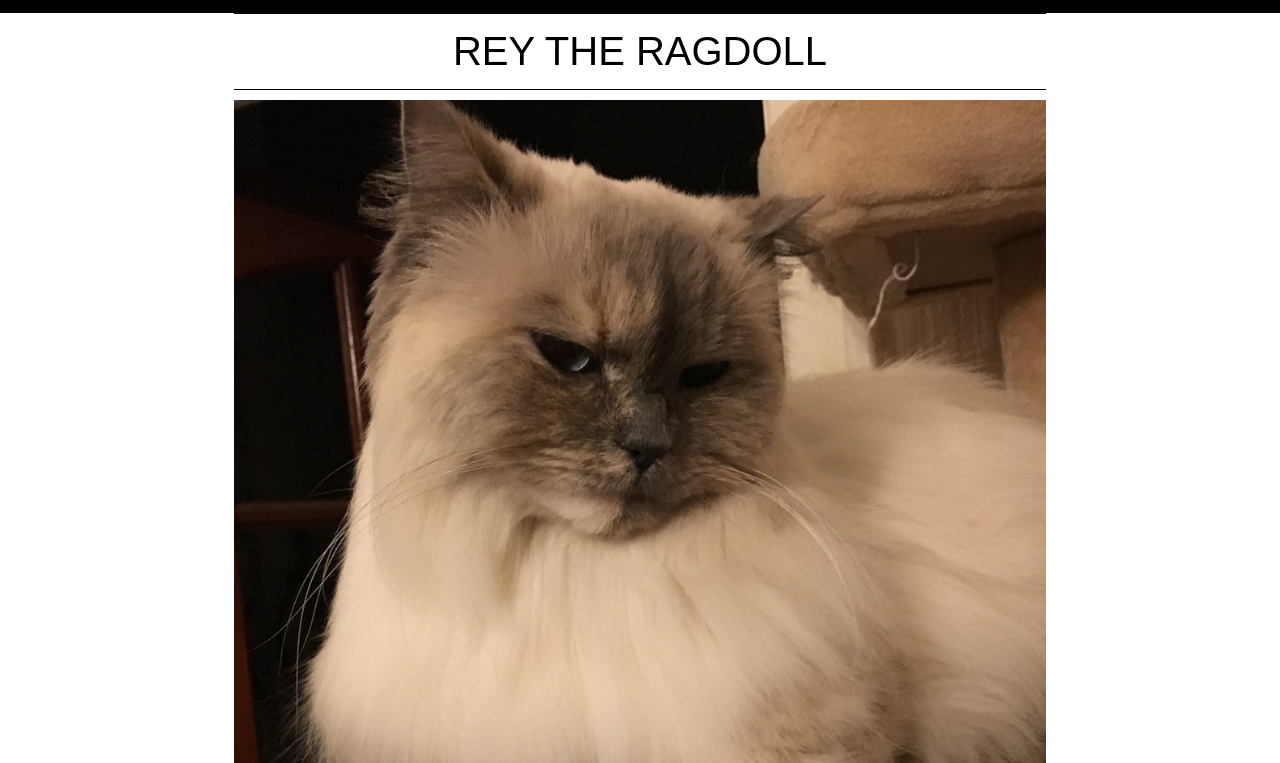
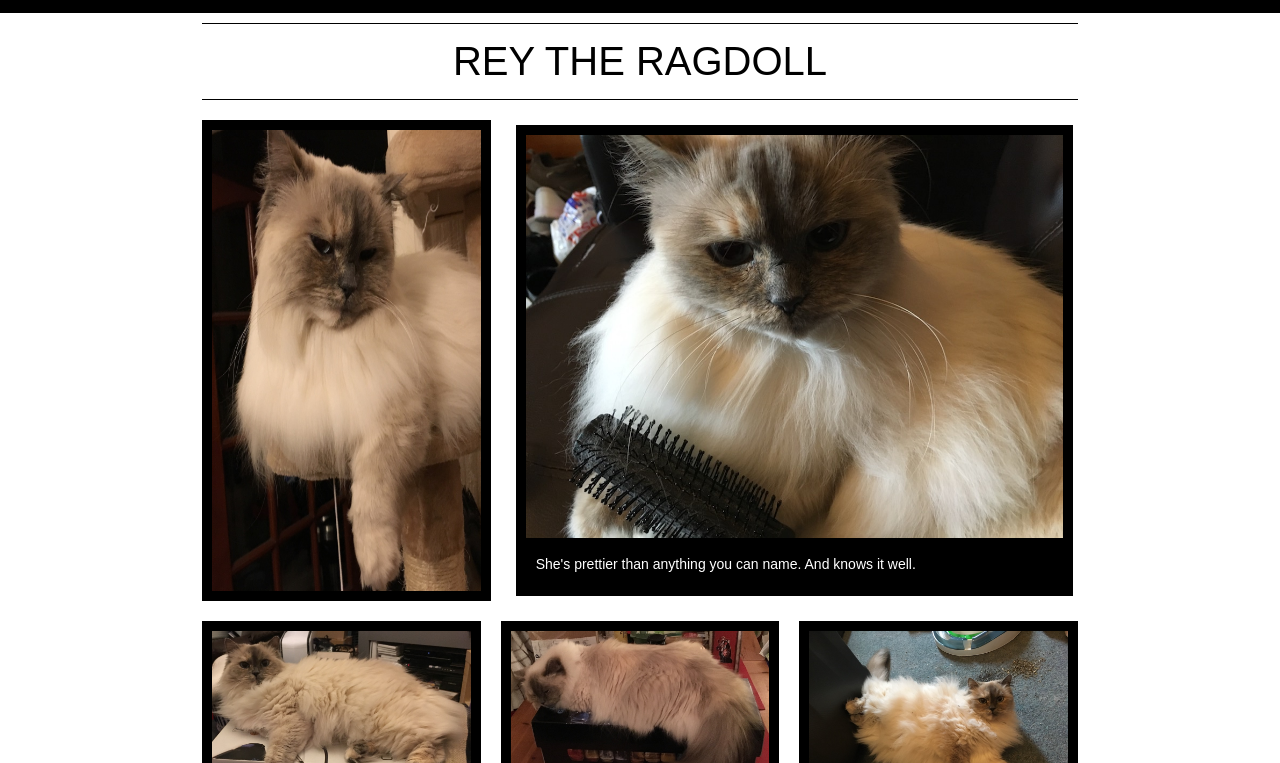
Before and after one commit to starbrow/starbrow.github.io, a plain HTML site: page index.html in a window 1280 px wide. Shown: the part 37-800 px from the top of the page. Drawn offline with Linux system fonts and the light colour scheme.

Commit message:
added new pic

```diff
--- a/index.html
+++ b/index.html
@@ -20,11 +20,17 @@
     <header>REY THE RAGDOLL</header>
 
     <section class="columns">
-      <figure class="column column-lg">
-        <img src="img/ReyJudgingYou.jpg" alt="Rey Judges You" />
+      <figure class="column">
+        <img id="pic1" src="img/ReyJudgingYou.jpg" alt="Rey Judges You" />
         <figcaption>
           <p>Look at this cat. She is judging you.</p>
         </figure>
+
+        <figure class="column column-lg">
+          <img src="img/ReyBrush.jpg" alt="Rey is prettier than you." />
+          <figcaption>
+            <p>She's prettier than anything you can name. And knows it well.</p>
+          </figure>
     </section>
 
   </section>
--- a/styles.css
+++ b/styles.css
@@ -513,7 +513,7 @@ body {
 }
 
 .container {
-  width: 65%;
+  width: 70%;
   margin: 0 auto;
 }
 
@@ -524,7 +524,7 @@ header {
   border-top: 1px solid #000000;
   border-bottom: 1px solid #000000;
   padding: 15px 0px;
-  margin: 0px 10px 0px 10px;
+  margin: 10px 10px 10px 10px;
 }
 
 .columns {
@@ -533,13 +533,19 @@ header {
 
 .column {
 flex: 1;
-margin: 10px;
+margin: 10px 10px 10px 10px;
+padding: 10px 10px 10px 10px;
 background-color: #000000;
+}
+
+#pic1 {
+  width: 100%;
+  height: 100%;
 }
 
 .column-lg {
   flex: 2;
-  margin: 10px
+  margin: 15px;
 }
 
 figure img {
@@ -552,5 +558,5 @@ figure img {
 }
 
 figure p {
-  padding: 0px 10px 0px 10px
+  padding: 0px 10px 0px 10px;
 }
```
Also changed, not shown: img/ReyBrush.jpg (added).
